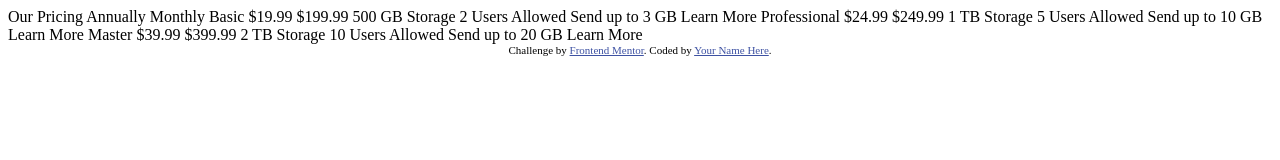
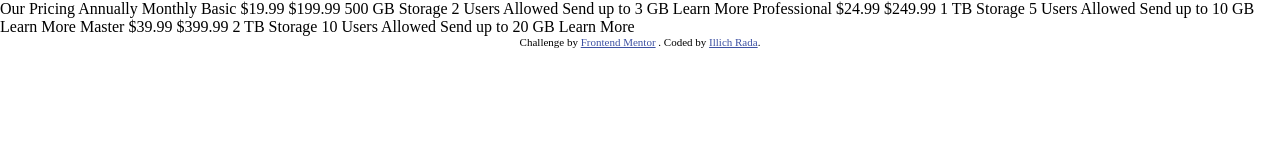
Before and after one commit to illich570/Pricing-component-frontendmentor, a website: page index.html in a window 1280 px wide. Drawn offline with Linux system fonts and the light colour scheme.

Commit message:
[ADD] initial structure for challenge

```diff
--- a/index.html
+++ b/index.html
@@ -1,52 +1,26 @@
 <!DOCTYPE html>
 <html lang="en">
-<head>
-  <meta charset="UTF-8">
-  <meta name="viewport" content="width=device-width, initial-scale=1.0"> <!-- displays site properly based on user's device -->
+  <head>
+    <meta charset="UTF-8" />
+    <meta name="viewport" content="width=device-width, initial-scale=1.0" />
+    <!-- displays site properly based on user's device -->
+    <link rel="icon"type="image/png" sizes="32x32" href="./images/favicon-32x32.png"/>
+    <link rel="stylesheet" href="src/css/main.css" />
 
-  <link rel="icon" type="image/png" sizes="32x32" href="./images/favicon-32x32.png">
+    <title>Frontend Mentor | Pricing Component with Toggle</title>
+  </head>
+  <body>
+    Our Pricing Annually Monthly Basic &dollar;19.99 &dollar;199.99 500 GB
+    Storage 2 Users Allowed Send up to 3 GB Learn More Professional
+    &dollar;24.99 &dollar;249.99 1 TB Storage 5 Users Allowed Send up to 10 GB
+    Learn More Master &dollar;39.99 &dollar;399.99 2 TB Storage 10 Users Allowed
+    Send up to 20 GB Learn More
 
-  <title>Frontend Mentor | [Challenge Name Here]</title>
-
-  <!-- Feel free to remove these styles or customise in your own stylesheet 👍 -->
-  <style>
-    .attribution { font-size: 11px; text-align: center; }
-    .attribution a { color: hsl(228, 45%, 44%); }
-  </style>
-</head>
-<body>
-
-  Our Pricing
-  Annually
-  Monthly
-
-  Basic
-  &dollar;19.99
-  &dollar;199.99
-  500 GB Storage
-  2 Users Allowed
-  Send up to 3 GB
-  Learn More
-
-  Professional
-  &dollar;24.99
-  &dollar;249.99
-  1 TB Storage
-  5 Users Allowed
-  Send up to 10 GB
-  Learn More
-
-  Master
-  &dollar;39.99
-  &dollar;399.99
-  2 TB Storage
-  10 Users Allowed
-  Send up to 20 GB
-  Learn More
-
-  <div class="attribution">
-    Challenge by <a href="https://www.frontendmentor.io?ref=challenge" target="_blank">Frontend Mentor</a>.
-    Coded by <a href="#">Your Name Here</a>.
-  </div>
-</body>
+    <footer class="attribution">
+      Challenge by
+      <a href="https://www.frontendmentor.io?ref=challenge" target="_blank">Frontend Mentor</a>
+      . Coded by
+      <a href="#">Illich Rada</a>.
+    </footer>
+  </body>
 </html>
--- /dev/null
+++ b/src/scss/base/_reset.scss
@@ -0,0 +1,9 @@
+*{
+  margin: 0;
+  padding: 0;
+  box-sizing: border-box;
+}
+
+body{
+  background: white;
+}
--- /dev/null
+++ b/src/scss/components/_cards.scss
@@ -0,0 +1,3 @@
+.card{
+  background: red;
+}
--- /dev/null
+++ b/src/scss/layout/_footer.scss
@@ -0,0 +1,7 @@
+.attribution {
+  font-size: 11px;
+  text-align: center;
+}
+.attribution a {
+  color: hsl(228, 45%, 44%);
+}
--- /dev/null
+++ b/src/scss/main.scss
@@ -0,0 +1,9 @@
+@import 'utils/variables';
+
+@import 'base/reset';
+@import 'base/typography';
+
+
+@import 'layout/footer';
+
+@import 'components/cards';
```
Also changed, not shown: package.json (added, +23 -0 lines), src/css/main.css (added), src/scss/base/_typography.scss (added), src/scss/utils/_variables.scss (added), 2 other files.
